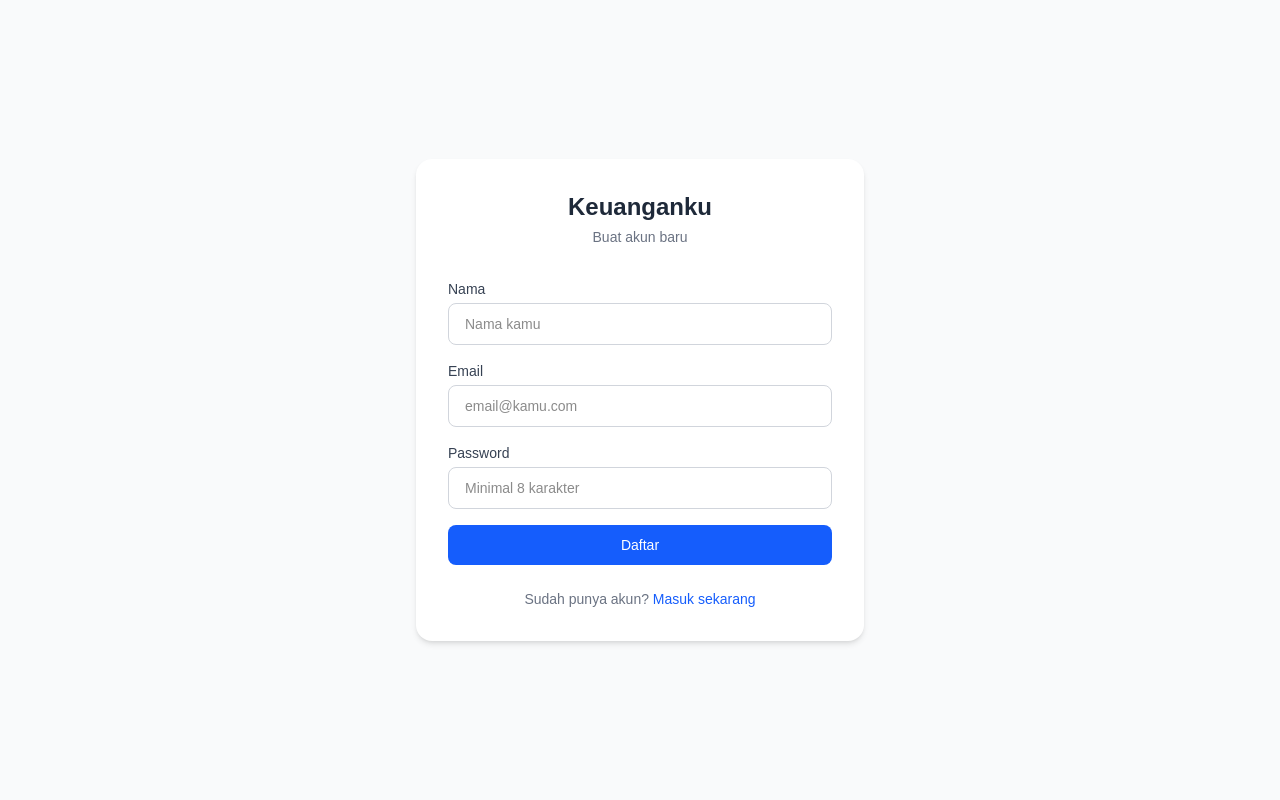
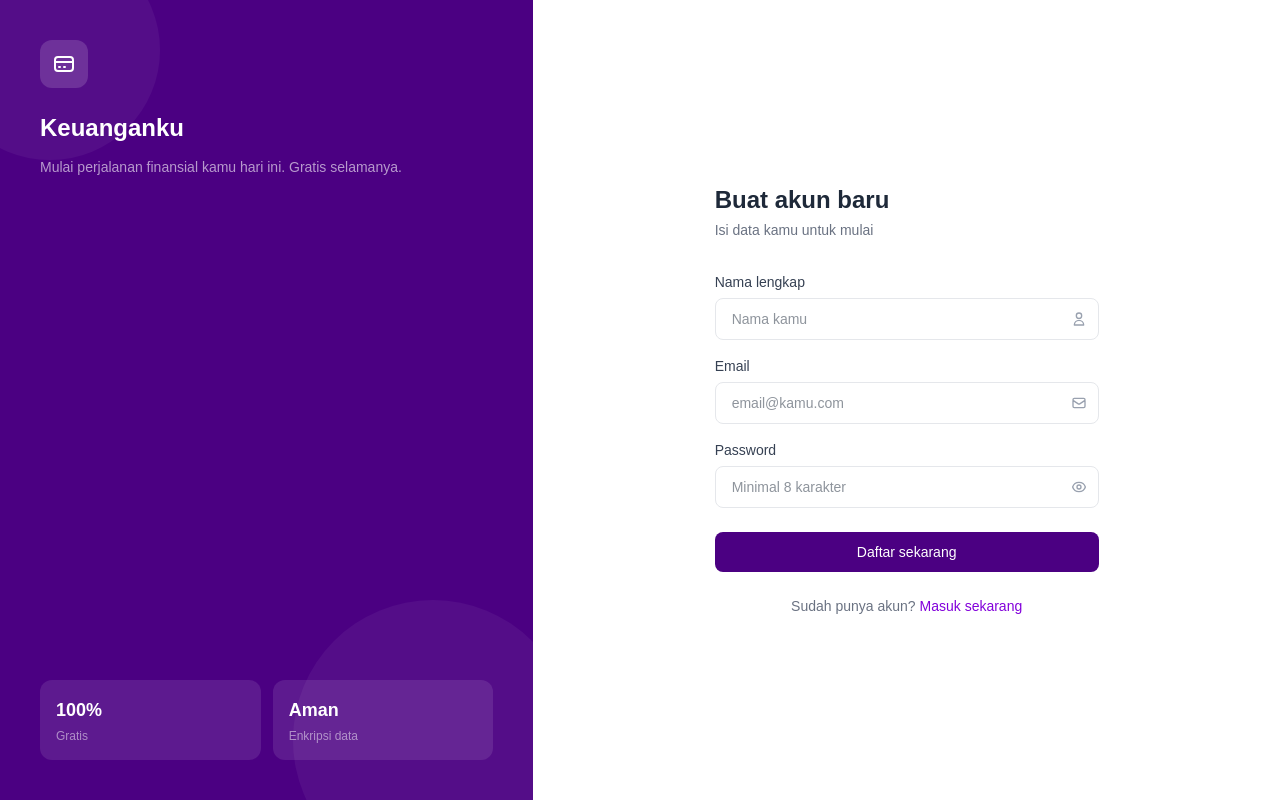
Before and after one commit to AlvinFandiSyahrizal/Keuanganku, a Next.js app: page /register in a window 1280 px wide. Built offline with nearby package versions, Linux system fonts and the light colour scheme.

Commit message:
feat: polish login & register UI - split layout, purple theme, toggle password

```diff
--- a/src/app/(auth)/login/page.tsx
+++ b/src/app/(auth)/login/page.tsx
@@ -9,6 +9,7 @@ export default function LoginPage() {
   const router = useRouter();
   const [email, setEmail] = useState("");
   const [password, setPassword] = useState("");
+  const [showPassword, setShowPassword] = useState(false);
   const [error, setError] = useState("");
   const [loading, setLoading] = useState(false);
 
@@ -34,10 +35,39 @@ export default function LoginPage() {
   };
 
   return (
-    <div className="min-h-screen flex items-center justify-center bg-gray-50 px-4">
-      <div className="w-full max-w-md bg-white rounded-2xl shadow-md p-8">
-        <div className="mb-8 text-center">
-          <h1 className="text-2xl font-bold text-gray-800">Keuanganku</h1>
+    <div className="min-h-screen flex">
+      {/* Panel Kiri */}
+      <div className="hidden lg:flex lg:w-5/12 bg-[#4B0082] flex-col justify-between p-10 relative overflow-hidden">
+        <div className="absolute top-[-60px] left-[-60px] w-[220px] h-[220px] rounded-full bg-white/5" />
+        <div className="absolute bottom-[-80px] right-[-40px] w-[280px] h-[280px] rounded-full bg-white/5" />
+        <div className="relative z-10">
+          <div className="w-12 h-12 rounded-xl bg-white/15 flex items-center justify-center mb-6">
+            <svg className="w-6 h-6 text-white" fill="none" stroke="currentColor" viewBox="0 0 24 24">
+              <path strokeLinecap="round" strokeLinejoin="round" strokeWidth={2} d="M3 10h18M7 15h1m4 0h1m-7 4h12a3 3 0 003-3V8a3 3 0 00-3-3H6a3 3 0 00-3 3v8a3 3 0 003 3z" />
+            </svg>
+          </div>
+          <h1 className="text-2xl font-semibold text-white mb-3">Keuanganku</h1>
+          <p className="text-white/60 text-sm leading-relaxed">
+            Kelola keuangan pribadi kamu dengan lebih cerdas dan terencana.
+          </p>
+        </div>
+        <div className="relative z-10 flex gap-3">
+          <div className="flex-1 bg-white/10 rounded-xl p-4">
+            <p className="text-white font-semibold text-lg">Rp 0</p>
+            <p className="text-white/50 text-xs mt-1">Total saldo</p>
+          </div>
+          <div className="flex-1 bg-white/10 rounded-xl p-4">
+            <p className="text-white font-semibold text-lg">0</p>
+            <p className="text-white/50 text-xs mt-1">Transaksi</p>
+          </div>
+        </div>
+      </div>
+
+      {/* Panel Kanan */}
+      <div className="flex-1 flex items-center justify-center px-6 py-12 bg-white">
+        <div className="w-full max-w-sm">
+          <div className="mb-8">
+            <h2 className="text-2xl font-semibold text-gray-800">Selamat datang kembali</h2>
             <p className="text-gray-500 text-sm mt-1">Masuk ke akun kamu</p>
           </div>
 
@@ -49,37 +79,61 @@ export default function LoginPage() {
             )}
 
             <div>
-            <label className="block text-sm font-medium text-gray-700 mb-1">
-              Email
-            </label>
+              <label className="block text-sm font-medium text-gray-700 mb-1.5">Email</label>
+              <div className="relative">
                 <input
                   type="email"
                   value={email}
                   onChange={(e) => setEmail(e.target.value)}
                   placeholder="email@kamu.com"
                   required
-              className="w-full border border-gray-300 rounded-lg px-4 py-2.5 text-sm focus:outline-none focus:ring-2 focus:ring-blue-500"
+                  className="w-full border border-gray-200 rounded-lg px-4 py-2.5 pr-10 text-sm text-gray-800 focus:outline-none focus:ring-2 focus:ring-purple-500 focus:border-transparent"
                 />
+                <span className="absolute right-3 top-1/2 -translate-y-1/2 text-gray-400">
+                  <svg className="w-4 h-4" fill="none" stroke="currentColor" viewBox="0 0 24 24">
+                    <path strokeLinecap="round" strokeLinejoin="round" strokeWidth={2} d="M3 8l7.89 5.26a2 2 0 002.22 0L21 8M5 19h14a2 2 0 002-2V7a2 2 0 00-2-2H5a2 2 0 00-2 2v10a2 2 0 002 2z" />
+                  </svg>
+                </span>
+              </div>
             </div>
 
             <div>
-            <label className="block text-sm font-medium text-gray-700 mb-1">
-              Password
-            </label>
+              <label className="block text-sm font-medium text-gray-700 mb-1.5">Password</label>
+              <div className="relative">
                 <input
-              type="password"
+                  type={showPassword ? "text" : "password"}
                   value={password}
                   onChange={(e) => setPassword(e.target.value)}
                   placeholder="••••••••"
                   required
-              className="w-full border border-gray-300 rounded-lg px-4 py-2.5 text-sm focus:outline-none focus:ring-2 focus:ring-blue-500"
+                  className="w-full border border-gray-200 rounded-lg px-4 py-2.5 pr-10 text-sm text-gray-800 focus:outline-none focus:ring-2 focus:ring-purple-500 focus:border-transparent"
                 />
+                <button
+                  type="button"
+                  onClick={() => setShowPassword(!showPassword)}
+                  className="absolute right-3 top-1/2 -translate-y-1/2 text-gray-400 hover:text-gray-600"
+                >
+                  {showPassword ? (
+                    <svg className="w-4 h-4" fill="none" stroke="currentColor" viewBox="0 0 24 24">
+                      <path strokeLinecap="round" strokeLinejoin="round" strokeWidth={2} d="M13.875 18.825A10.05 10.05 0 0112 19c-4.478 0-8.268-2.943-9.543-7a9.97 9.97 0 011.563-3.029m5.858.908a3 3 0 114.243 4.243M9.878 9.878l4.242 4.242M9.88 9.88l-3.29-3.29m7.532 7.532l3.29 3.29M3 3l3.59 3.59m0 0A9.953 9.953 0 0112 5c4.478 0 8.268 2.943 9.543 7a10.025 10.025 0 01-4.132 4.411m0 0L21 21" />
+                    </svg>
+                  ) : (
+                    <svg className="w-4 h-4" fill="none" stroke="currentColor" viewBox="0 0 24 24">
+                      <path strokeLinecap="round" strokeLinejoin="round" strokeWidth={2} d="M15 12a3 3 0 11-6 0 3 3 0 016 0z" />
+                      <path strokeLinecap="round" strokeLinejoin="round" strokeWidth={2} d="M2.458 12C3.732 7.943 7.523 5 12 5c4.478 0 8.268 2.943 9.542 7-1.274 4.057-5.064 7-9.542 7-4.477 0-8.268-2.943-9.542-7z" />
+                    </svg>
+                  )}
+                </button>
+              </div>
+              <div className="text-right mt-1.5">
+                <span className="text-xs text-purple-700 cursor-pointer hover:underline">Lupa password?</span>
+              </div>
             </div>
 
             <button
               type="submit"
               disabled={loading}
-            className="w-full bg-blue-600 hover:bg-blue-700 text-white font-medium py-2.5 rounded-lg text-sm transition disabled:opacity-50"
+              className="w-full bg-[#4B0082] hover:bg-[#3a0066] text-white font-medium py-2.5 rounded-lg text-sm transition disabled:opacity-50 mt-2"
             >
               {loading ? "Masuk..." : "Masuk"}
             </button>
@@ -87,11 +141,12 @@ export default function LoginPage() {
 
           <p className="text-center text-sm text-gray-500 mt-6">
             Belum punya akun?{" "}
-          <Link href="/register" className="text-blue-600 font-medium hover:underline">
+            <Link href="/register" className="text-purple-700 font-medium hover:underline">
               Daftar sekarang
             </Link>
           </p>
         </div>
       </div>
+    </div>
   );
 }
--- a/src/app/(auth)/register/page.tsx
+++ b/src/app/(auth)/register/page.tsx
@@ -9,6 +9,7 @@ export default function RegisterPage() {
   const [name, setName] = useState("");
   const [email, setEmail] = useState("");
   const [password, setPassword] = useState("");
+  const [showPassword, setShowPassword] = useState(false);
   const [error, setError] = useState("");
   const [loading, setLoading] = useState(false);
 
@@ -35,11 +36,40 @@ export default function RegisterPage() {
   };
 
   return (
-    <div className="min-h-screen flex items-center justify-center bg-gray-50 px-4">
-      <div className="w-full max-w-md bg-white rounded-2xl shadow-md p-8">
-        <div className="mb-8 text-center">
-          <h1 className="text-2xl font-bold text-gray-800">Keuanganku</h1>
-          <p className="text-gray-500 text-sm mt-1">Buat akun baru</p>
+    <div className="min-h-screen flex">
+      {/* Panel Kiri */}
+      <div className="hidden lg:flex lg:w-5/12 bg-[#4B0082] flex-col justify-between p-10 relative overflow-hidden">
+        <div className="absolute top-[-60px] left-[-60px] w-[220px] h-[220px] rounded-full bg-white/5" />
+        <div className="absolute bottom-[-80px] right-[-40px] w-[280px] h-[280px] rounded-full bg-white/5" />
+        <div className="relative z-10">
+          <div className="w-12 h-12 rounded-xl bg-white/15 flex items-center justify-center mb-6">
+            <svg className="w-6 h-6 text-white" fill="none" stroke="currentColor" viewBox="0 0 24 24">
+              <path strokeLinecap="round" strokeLinejoin="round" strokeWidth={2} d="M3 10h18M7 15h1m4 0h1m-7 4h12a3 3 0 003-3V8a3 3 0 00-3-3H6a3 3 0 00-3 3v8a3 3 0 003 3z" />
+            </svg>
+          </div>
+          <h1 className="text-2xl font-semibold text-white mb-3">Keuanganku</h1>
+          <p className="text-white/60 text-sm leading-relaxed">
+            Mulai perjalanan finansial kamu hari ini. Gratis selamanya.
+          </p>
+        </div>
+        <div className="relative z-10 flex gap-3">
+          <div className="flex-1 bg-white/10 rounded-xl p-4">
+            <p className="text-white font-semibold text-lg">100%</p>
+            <p className="text-white/50 text-xs mt-1">Gratis</p>
+          </div>
+          <div className="flex-1 bg-white/10 rounded-xl p-4">
+            <p className="text-white font-semibold text-lg">Aman</p>
+            <p className="text-white/50 text-xs mt-1">Enkripsi data</p>
+          </div>
+        </div>
+      </div>
+
+      {/* Panel Kanan */}
+      <div className="flex-1 flex items-center justify-center px-6 py-12 bg-white">
+        <div className="w-full max-w-sm">
+          <div className="mb-8">
+            <h2 className="text-2xl font-semibold text-gray-800">Buat akun baru</h2>
+            <p className="text-gray-500 text-sm mt-1">Isi data kamu untuk mulai</p>
           </div>
 
           <form onSubmit={handleSubmit} className="space-y-4">
@@ -50,64 +80,91 @@ export default function RegisterPage() {
             )}
 
             <div>
-            <label className="block text-sm font-medium text-gray-700 mb-1">
-              Nama
-            </label>
+              <label className="block text-sm font-medium text-gray-700 mb-1.5">Nama lengkap</label>
+              <div className="relative">
                 <input
                   type="text"
                   value={name}
                   onChange={(e) => setName(e.target.value)}
                   placeholder="Nama kamu"
                   required
-              className="w-full border border-gray-300 rounded-lg px-4 py-2.5 text-sm focus:outline-none focus:ring-2 focus:ring-blue-500"
+                  className="w-full border border-gray-200 rounded-lg px-4 py-2.5 pr-10 text-sm text-gray-800 focus:outline-none focus:ring-2 focus:ring-purple-500 focus:border-transparent"
                 />
+                <span className="absolute right-3 top-1/2 -translate-y-1/2 text-gray-400">
+                  <svg className="w-4 h-4" fill="none" stroke="currentColor" viewBox="0 0 24 24">
+                    <path strokeLinecap="round" strokeLinejoin="round" strokeWidth={2} d="M16 7a4 4 0 11-8 0 4 4 0 018 0zM12 14a7 7 0 00-7 7h14a7 7 0 00-7-7z" />
+                  </svg>
+                </span>
+              </div>
             </div>
 
             <div>
-            <label className="block text-sm font-medium text-gray-700 mb-1">
-              Email
-            </label>
+              <label className="block text-sm font-medium text-gray-700 mb-1.5">Email</label>
+              <div className="relative">
                 <input
                   type="email"
                   value={email}
                   onChange={(e) => setEmail(e.target.value)}
                   placeholder="email@kamu.com"
                   required
-              className="w-full border border-gray-300 rounded-lg px-4 py-2.5 text-sm focus:outline-none focus:ring-2 focus:ring-blue-500"
+                  className="w-full border border-gray-200 rounded-lg px-4 py-2.5 pr-10 text-sm text-gray-800 focus:outline-none focus:ring-2 focus:ring-purple-500 focus:border-transparent"
                 />
+                <span className="absolute right-3 top-1/2 -translate-y-1/2 text-gray-400">
+                  <svg className="w-4 h-4" fill="none" stroke="currentColor" viewBox="0 0 24 24">
+                    <path strokeLinecap="round" strokeLinejoin="round" strokeWidth={2} d="M3 8l7.89 5.26a2 2 0 002.22 0L21 8M5 19h14a2 2 0 002-2V7a2 2 0 00-2-2H5a2 2 0 00-2 2v10a2 2 0 002 2z" />
+                  </svg>
+                </span>
+              </div>
             </div>
 
             <div>
-            <label className="block text-sm font-medium text-gray-700 mb-1">
-              Password
-            </label>
+              <label className="block text-sm font-medium text-gray-700 mb-1.5">Password</label>
+              <div className="relative">
                 <input
-              type="password"
+                  type={showPassword ? "text" : "password"}
                   value={password}
                   onChange={(e) => setPassword(e.target.value)}
                   placeholder="Minimal 8 karakter"
                   required
                   minLength={8}
-              className="w-full border border-gray-300 rounded-lg px-4 py-2.5 text-sm focus:outline-none focus:ring-2 focus:ring-blue-500"
+                  className="w-full border border-gray-200 rounded-lg px-4 py-2.5 pr-10 text-sm text-gray-800 focus:outline-none focus:ring-2 focus:ring-purple-500 focus:border-transparent"
                 />
+                <button
+                  type="button"
+                  onClick={() => setShowPassword(!showPassword)}
+                  className="absolute right-3 top-1/2 -translate-y-1/2 text-gray-400 hover:text-gray-600"
+                >
+                  {showPassword ? (
+                    <svg className="w-4 h-4" fill="none" stroke="currentColor" viewBox="0 0 24 24">
+                      <path strokeLinecap="round" strokeLinejoin="round" strokeWidth={2} d="M13.875 18.825A10.05 10.05 0 0112 19c-4.478 0-8.268-2.943-9.543-7a9.97 9.97 0 011.563-3.029m5.858.908a3 3 0 114.243 4.243M9.878 9.878l4.242 4.242M9.88 9.88l-3.29-3.29m7.532 7.532l3.29 3.29M3 3l3.59 3.59m0 0A9.953 9.953 0 0112 5c4.478 0 8.268 2.943 9.543 7a10.025 10.025 0 01-4.132 4.411m0 0L21 21" />
+                    </svg>
+                  ) : (
+                    <svg className="w-4 h-4" fill="none" stroke="currentColor" viewBox="0 0 24 24">
+                      <path strokeLinecap="round" strokeLinejoin="round" strokeWidth={2} d="M15 12a3 3 0 11-6 0 3 3 0 016 0z" />
+                      <path strokeLinecap="round" strokeLinejoin="round" strokeWidth={2} d="M2.458 12C3.732 7.943 7.523 5 12 5c4.478 0 8.268 2.943 9.542 7-1.274 4.057-5.064 7-9.542 7-4.477 0-8.268-2.943-9.542-7z" />
+                    </svg>
+                  )}
+                </button>
+              </div>
             </div>
 
             <button
               type="submit"
               disabled={loading}
-            className="w-full bg-blue-600 hover:bg-blue-700 text-white font-medium py-2.5 rounded-lg text-sm transition disabled:opacity-50"
+              className="w-full bg-[#4B0082] hover:bg-[#3a0066] text-white font-medium py-2.5 rounded-lg text-sm transition disabled:opacity-50 mt-2"
             >
-            {loading ? "Mendaftar..." : "Daftar"}
+              {loading ? "Mendaftar..." : "Daftar sekarang"}
             </button>
           </form>
 
           <p className="text-center text-sm text-gray-500 mt-6">
             Sudah punya akun?{" "}
-          <Link href="/login" className="text-blue-600 font-medium hover:underline">
+            <Link href="/login" className="text-purple-700 font-medium hover:underline">
               Masuk sekarang
             </Link>
           </p>
         </div>
       </div>
+    </div>
   );
 }
```
Lines whose indentation alone changed are shown as unchanged.
